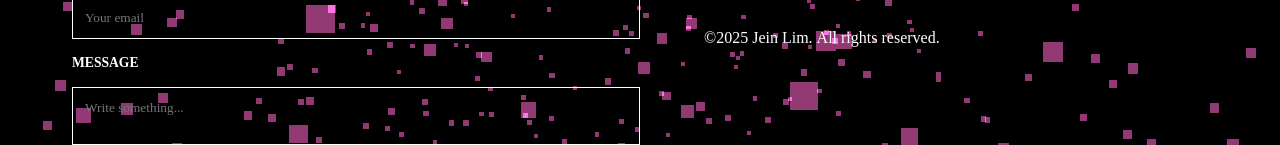
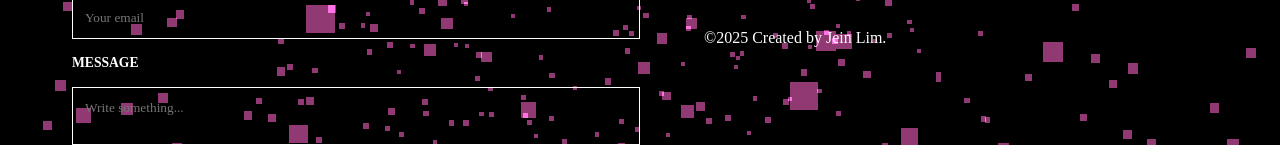
Before and after one commit to HyunjungJeinLim/Jein-portfolio, a plain HTML site: page index.html in a window 1280 px wide. Shown: the part 5839-5984 px from the top of the page. Drawn offline with nearby package versions, Linux system fonts and the light colour scheme; animation ran at ten frames a second.

Commit message:
Changed Footer

```diff
--- a/index.html
+++ b/index.html
@@ -337,7 +337,7 @@
         </div>
           <!--Footer-->
           <footer id="site-footer">
-            ©<span id="year"></span>&nbsp;Jein Lim.&nbsp;All rights reserved.
+            ©<span id="year"></span>&nbsp;Created by&nbsp;Jein Lim.
           </footer>
     </div>
 </section>
```
